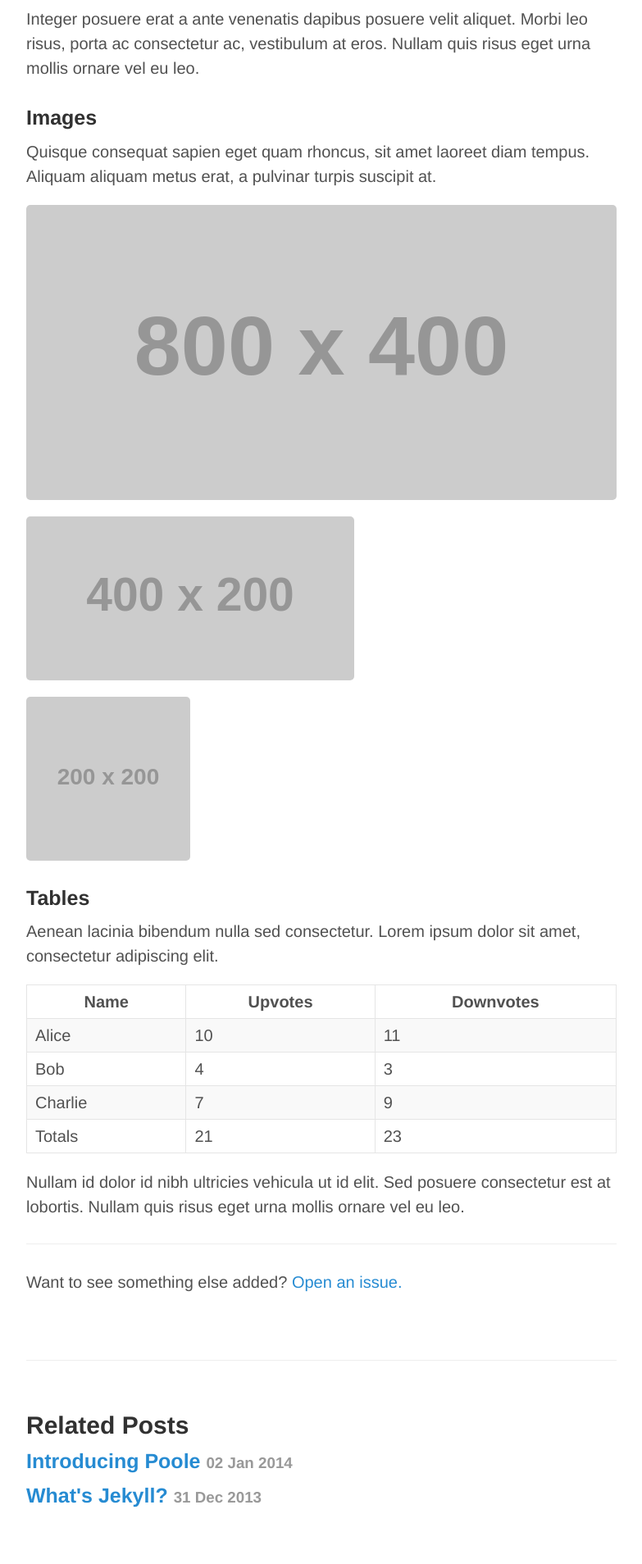
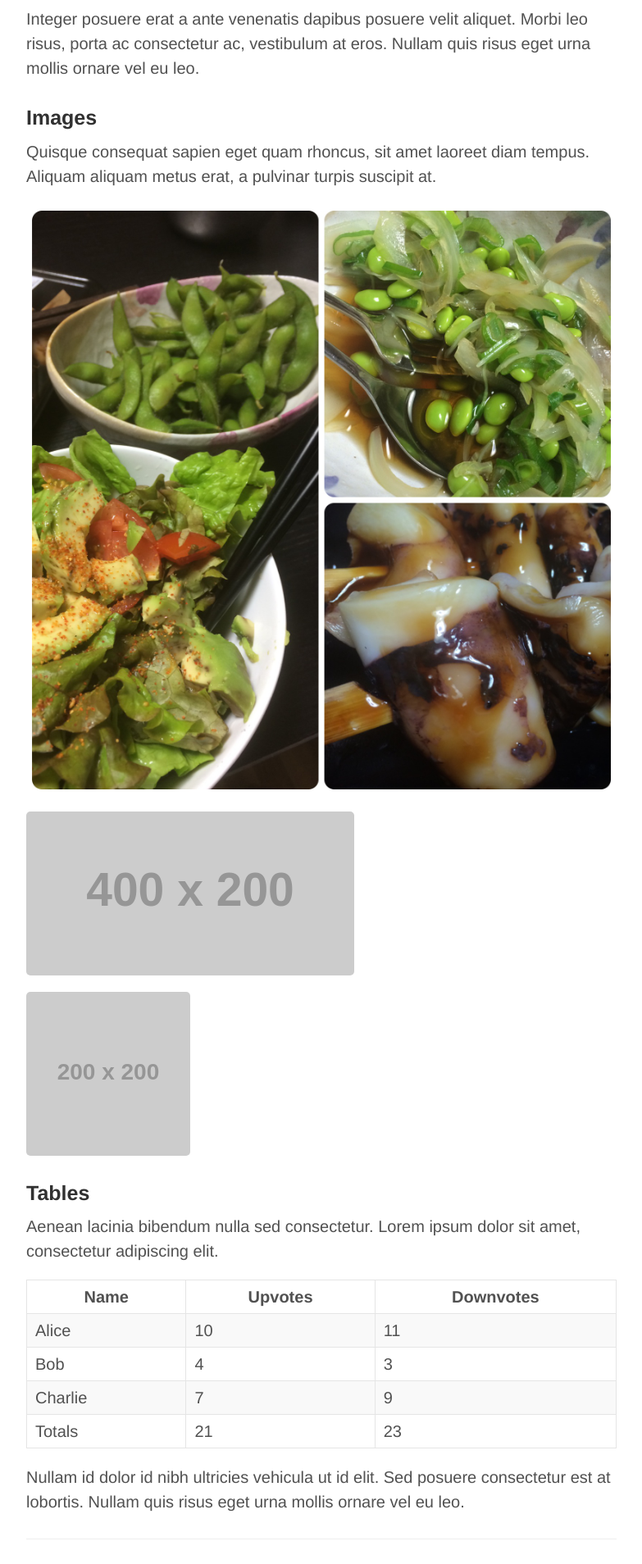
Before and after one commit to ziptied/ziptied.github.io, a Jekyll site: the page built from _posts/2014-01-01-example-content.md, in a window 1280 px wide. Shown: the part 3154-5062 px from the top of the page at 82% size, without its empty margins (248-1031 px from the left). Built offline with Jekyll 4.4.1, drawn with Linux system fonts in a browser that asks for light colours.

Commit message:
test images
Signed-off-by: ziptied <zach@ibleedpixels.com>

```diff
--- a/_posts/2014-01-01-example-content.md
+++ b/_posts/2014-01-01-example-content.md
@@ -89,7 +89,7 @@ Integer posuere erat a ante venenatis dapibus posuere velit aliquet. Morbi leo r
 
 Quisque consequat sapien eget quam rhoncus, sit amet laoreet diam tempus. Aliquam aliquam metus erat, a pulvinar turpis suscipit at.
 
-![placeholder](http://placehold.it/800x400 "Large example image")
+![placeholder](/images/IMG_0702.jpg "Large example image")
 ![placeholder](http://placehold.it/400x200 "Medium example image")
 ![placeholder](http://placehold.it/200x200 "Small example image")
 
```
Also changed, not shown: images/IMG_0702.JPG (added), 2 other files.
